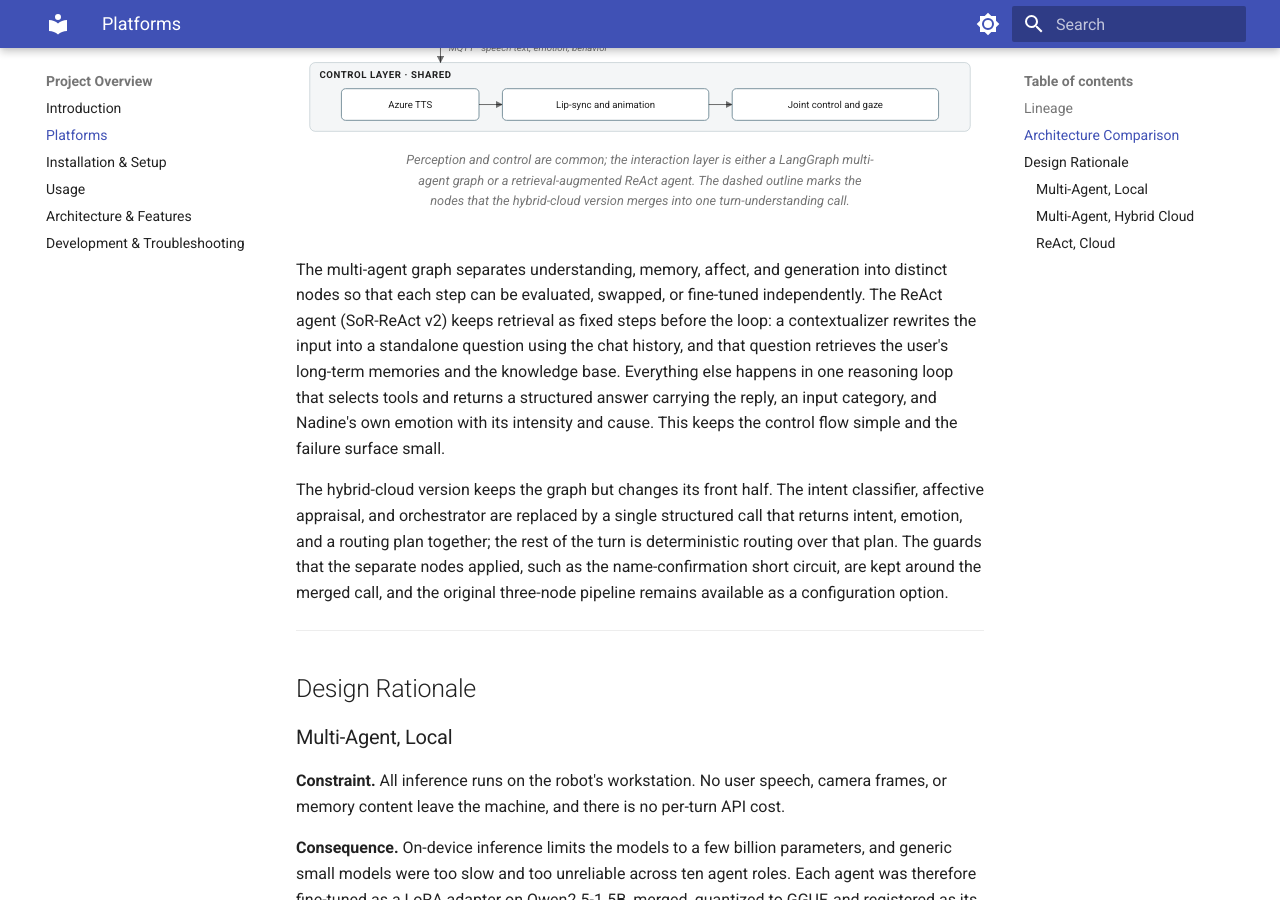
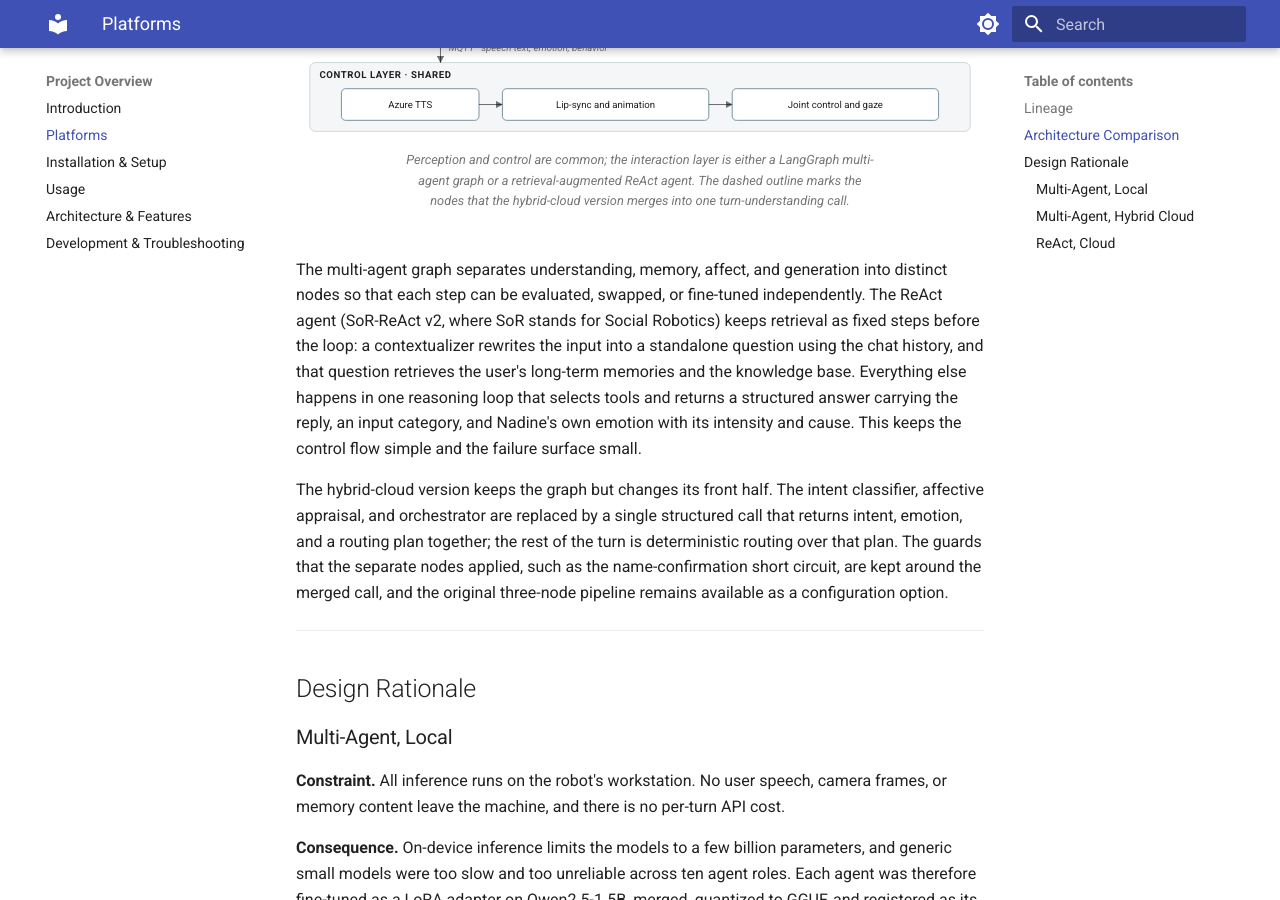
Before and after one commit to hangyeol013/nadine_documentation, an MkDocs documentation site: the page built from docs/platforms.md, in a window 1280 px wide and 900 px high, scrolled down 2738 px. Built offline with MkDocs 1.6.1 and Material for MkDocs 9.7.7, drawn with Linux system fonts in a browser that asks for light colours; some of the changed text lies outside the part shown.

Commit message:
Expand SoR as Social Robotics
Co-Authored-By: Claude Fable 5.1 <noreply@anthropic.com>

```diff
--- a/docs/platforms.md
+++ b/docs/platforms.md
@@ -40,7 +40,7 @@ Perception and control are common to both families and communicate with the inte
 <figcaption>Perception and control are common; the interaction layer is either a LangGraph multi-agent graph or a retrieval-augmented ReAct agent. The dashed outline marks the nodes that the hybrid-cloud version merges into one turn-understanding call.</figcaption>
 </figure>
 
-The multi-agent graph separates understanding, memory, affect, and generation into distinct nodes so that each step can be evaluated, swapped, or fine-tuned independently. The ReAct agent (SoR-ReAct v2) keeps retrieval as fixed steps before the loop: a contextualizer rewrites the input into a standalone question using the chat history, and that question retrieves the user's long-term memories and the knowledge base. Everything else happens in one reasoning loop that selects tools and returns a structured answer carrying the reply, an input category, and Nadine's own emotion with its intensity and cause. This keeps the control flow simple and the failure surface small.
+The multi-agent graph separates understanding, memory, affect, and generation into distinct nodes so that each step can be evaluated, swapped, or fine-tuned independently. The ReAct agent (SoR-ReAct v2, where SoR stands for Social Robotics) keeps retrieval as fixed steps before the loop: a contextualizer rewrites the input into a standalone question using the chat history, and that question retrieves the user's long-term memories and the knowledge base. Everything else happens in one reasoning loop that selects tools and returns a structured answer carrying the reply, an input category, and Nadine's own emotion with its intensity and cause. This keeps the control flow simple and the failure surface small.
 
 The hybrid-cloud version keeps the graph but changes its front half. The intent classifier, affective appraisal, and orchestrator are replaced by a single structured call that returns intent, emotion, and a routing plan together; the rest of the turn is deterministic routing over that plan. The guards that the separate nodes applied, such as the name-confirmation short circuit, are kept around the merged call, and the original three-node pipeline remains available as a configuration option.
 
```
Also changed, not shown: AUTHOR_NOTES.md (+0 -1 lines), docs/react-overview.md (+1 -1 lines), docs/assets/platforms_lineage.svg, 1 other file.
